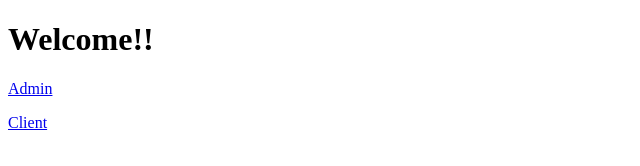
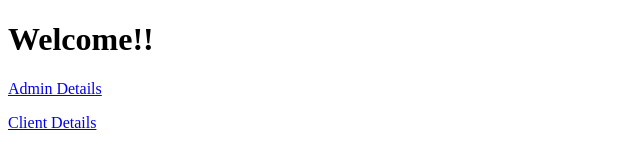
Before and after one commit to UtsavGohel/crud_live, a website: page route/index.html in a window 1280 px wide. Shown: the whole page, without its empty margins (0-640 px from the left). Drawn offline with Linux system fonts and the light colour scheme.

Commit message:
chnages in index.html

```diff
--- a/route/index.html
+++ b/route/index.html
@@ -9,10 +9,10 @@
   <body>
     <h1>Welcome!!</h1>
     <p>
-      <a href="https://livecd.herokuapp.com/admin">Admin</a>
+      <a href="https://livecd.herokuapp.com/admin">Admin Details</a>
     </p>
     <p>
-      <a href="https://livecd.herokuapp.com/client">Client</a>
+      <a href="https://livecd.herokuapp.com/client">Client Details</a>
     </p>
   </body>
 </html>
```
